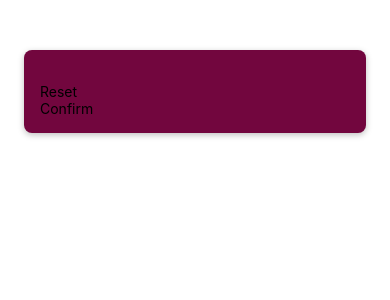
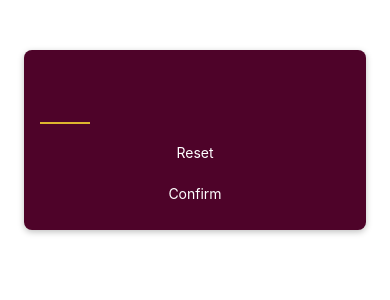
Before and after one commit to SunilK789/NumbersGame1, a React Native app: screen / in a window 390 px wide. Shown: the top 300 px of the page. Built offline with nearby package versions, Linux system fonts and the light colour scheme.

Commit message:
feature: added styles for primary button

```diff
--- a/components/PrimaryButton/index.tsx
+++ b/components/PrimaryButton/index.tsx
@@ -1,14 +1,25 @@
-import { View, Text } from "react-native";
+import { View, Text, Pressable } from "react-native";
 import React from "react";
+import { styles } from "./style";
 
 interface IPrimaryButtonProps {
   children: any;
 }
 
 const PrimaryButton: React.FC<IPrimaryButtonProps> = ({ children }) => {
+  const hanldePress = () => {
+    console.log("Pressed!!");
+  };
+
   return (
-    <View>
-      <Text>{children}</Text>
+    <View style={styles.buttonOuterContainer}>
+      <Pressable
+        style={({pressed}) => pressed ? [styles.buttonInnerContainer, styles.pressed]: styles.buttonInnerContainer}
+        onPress={hanldePress}
+        android_ripple={{ color: "blue" }}
+      >
+        <Text style={styles.buttonText}>{children}</Text>
+      </Pressable>
     </View>
   );
 };
--- /dev/null
+++ b/components/PrimaryButton/style.ts
@@ -0,0 +1,22 @@
+import { StyleSheet } from "react-native";
+
+export const styles = StyleSheet.create({
+  buttonOuterContainer: {
+    margin: 4,
+    borderRadius: 28,
+    overflow: "hidden",
+  },
+  buttonInnerContainer: {
+    borderColor: "#72063c",
+    paddingVertical: 8,
+    paddingHorizontal: 16,
+    elevation: 2,
+  },
+  buttonText: {
+    color: "white",
+    textAlign: "center",
+  },
+  pressed: {
+    opacity: 0.75,
+  },
+});
--- a/screens/StartGame/index.tsx
+++ b/screens/StartGame/index.tsx
@@ -8,7 +8,11 @@ type Props = {};
 const StartGame = (props: Props) => {
   return (
     <View style={styles.inputContainer}>
-      <TextInput />
+      <TextInput
+        style={styles.numberInput}
+        maxLength={2}
+        keyboardType="number-pad"
+      />
       <PrimaryButton>Reset</PrimaryButton>
       <PrimaryButton>Confirm</PrimaryButton>
     </View>
--- a/screens/StartGame/style.ts
+++ b/screens/StartGame/style.ts
@@ -4,7 +4,7 @@ const styles = StyleSheet.create({
   inputContainer: {
     marginTop: 50,
     padding: 16,
-    backgroundColor: "#72063e",
+    backgroundColor: "#4e0329",
     marginHorizontal: 24,
     borderRadius: 8,
     elevation: 4,
@@ -13,6 +13,17 @@ const styles = StyleSheet.create({
     shadowRadius: 6,
     shadowOpacity: 0.25,
   },
+  numberInput: {
+    height: 50,
+    width: 50,
+    fontSize: 32,
+    borderBottomColor: "#ddb52f",
+    borderBottomWidth: 2,
+    color: "#ddb52f",
+    marginVertical: 8,
+    fontWeight: "bold",
+    textAlign: "center",
+  },
 });
 
 export default styles;
```
